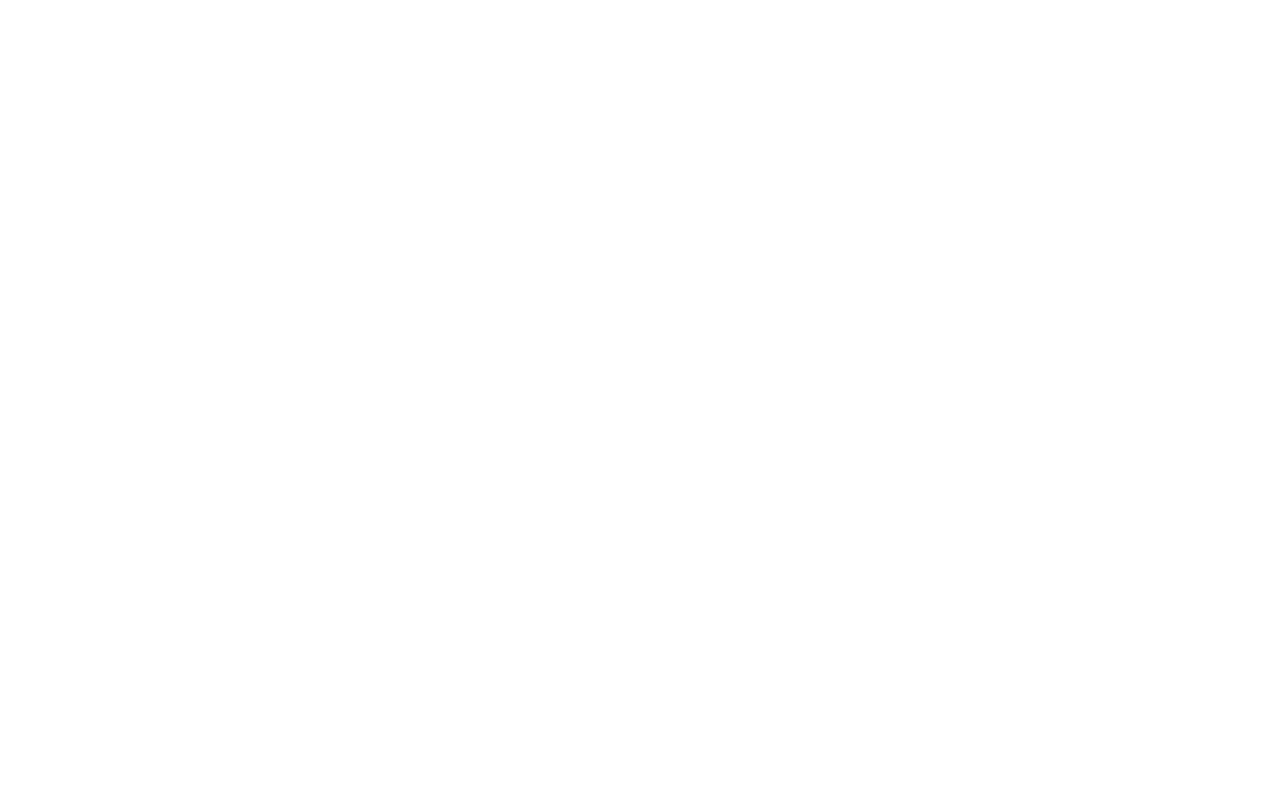
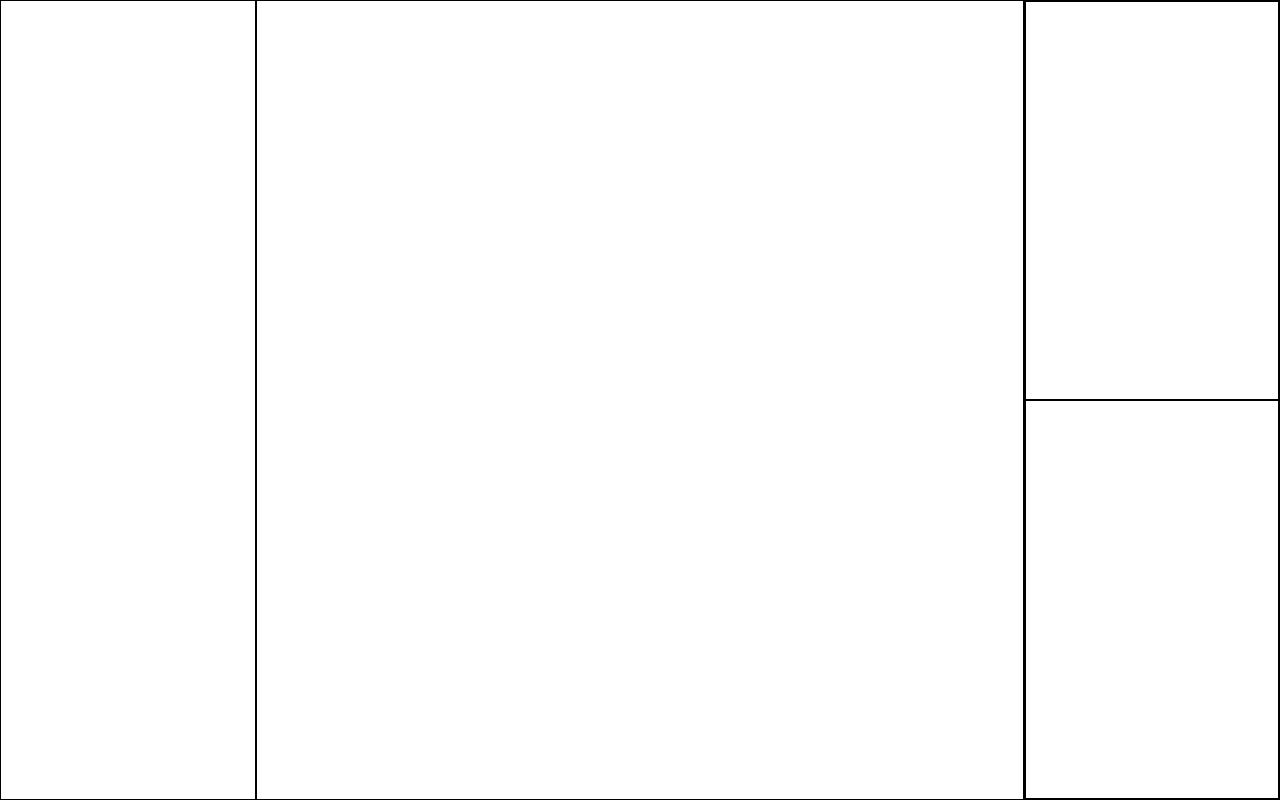
Before and after one commit to dn9z/nexus_social-media-platform, a React (Create React App) app in the folder client/: page / in a window 1280 px wide. Built offline with nearby package versions, Linux system fonts and the light colour scheme.

Commit message:
first commit

```diff
--- a/client/src/App.tsx
+++ b/client/src/App.tsx
@@ -1,9 +1,68 @@
 import React from 'react';
+import GlobalStyle from "./styles/global";
+import styled from "styled-components";
+import { BrowserRouter, Routes, Route } from "react-router-dom";
+
+
+const Main = styled.main`
+display: flex;
+flex-direction: row;
+height: 100vh;
+`
+
+const Left = styled.div`
+border: 1px solid black;
+width: 20vw;
+`
+
+const Center = styled.div`
+border: 1px solid black;
+width: 60vw;
+`
+
+const Right = styled.div`
+border: 1px solid black;
+width: 20vw;
+display: flex;
+flex-direction: column;
+`
+
+const Recommendations = styled.div`
+border: 1px solid black;
+height: 50%;
+`
+
+
+const Activity = styled.div`
+border: 1px solid black;
+height: 50%;
+`
+
+
+
+
 
 function App() {
   return (
-    <div className="App">
-    </div>
+    <>
+      <GlobalStyle />
+      <Main>
+        <Left />
+
+        <Center>
+          <BrowserRouter>
+            <Routes>
+              <Route path="/" element={/* <Feed /> */""} />
+              <Route path="/profile" element={""} />
+              <Route path="/nexus" element={""} />
+            </Routes>
+          </BrowserRouter>
+        </Center>
+        <Right><Recommendations />
+          <Activity /></Right>
+      </Main>
+
+    </>
   );
 }
 
--- /dev/null
+++ b/client/src/styles/global.ts
@@ -0,0 +1,27 @@
+import { createGlobalStyle } from 'styled-components'
+
+interface GS {
+    theme: string
+}
+
+
+const GlobalStyle = createGlobalStyle<GS>`
+
+* {
+    margin: 0;
+    padding: 0;
+    box-sizing: border-box;
+}
+
+
+body {
+    width: 100vw;
+    height: 100vh;
+    background-color: 'white';
+    transition: all 0.25s linear;
+}
+
+
+`
+
+export default GlobalStyle
--- /dev/null
+++ b/client/src/styles/theme.ts
@@ -0,0 +1,14 @@
+
+interface Themes {
+    body: string
+}
+
+export const lightTheme = {
+    body: 'white'
+}
+
+
+
+export const darkTheme = {
+    body: 'black'
+}
```
